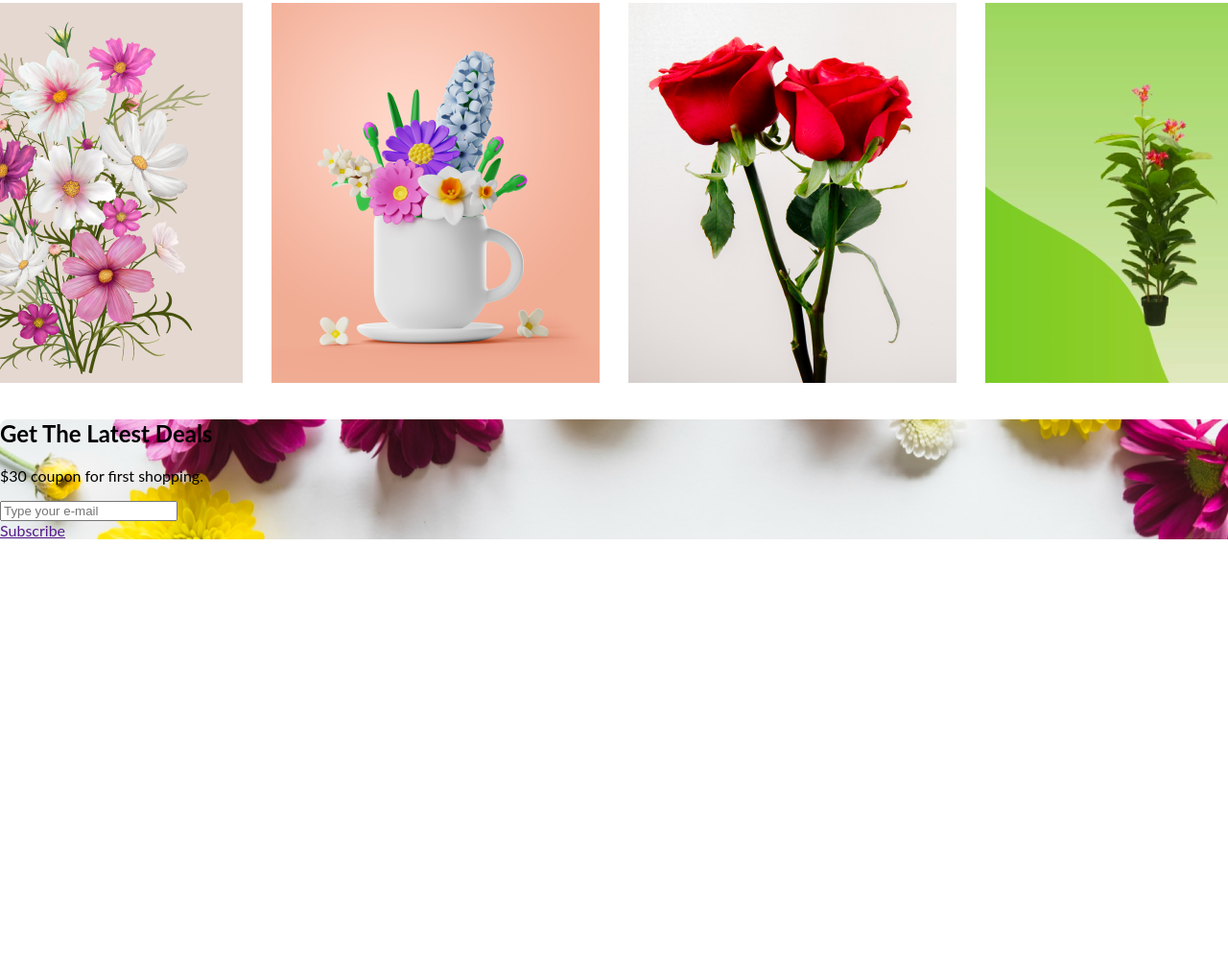
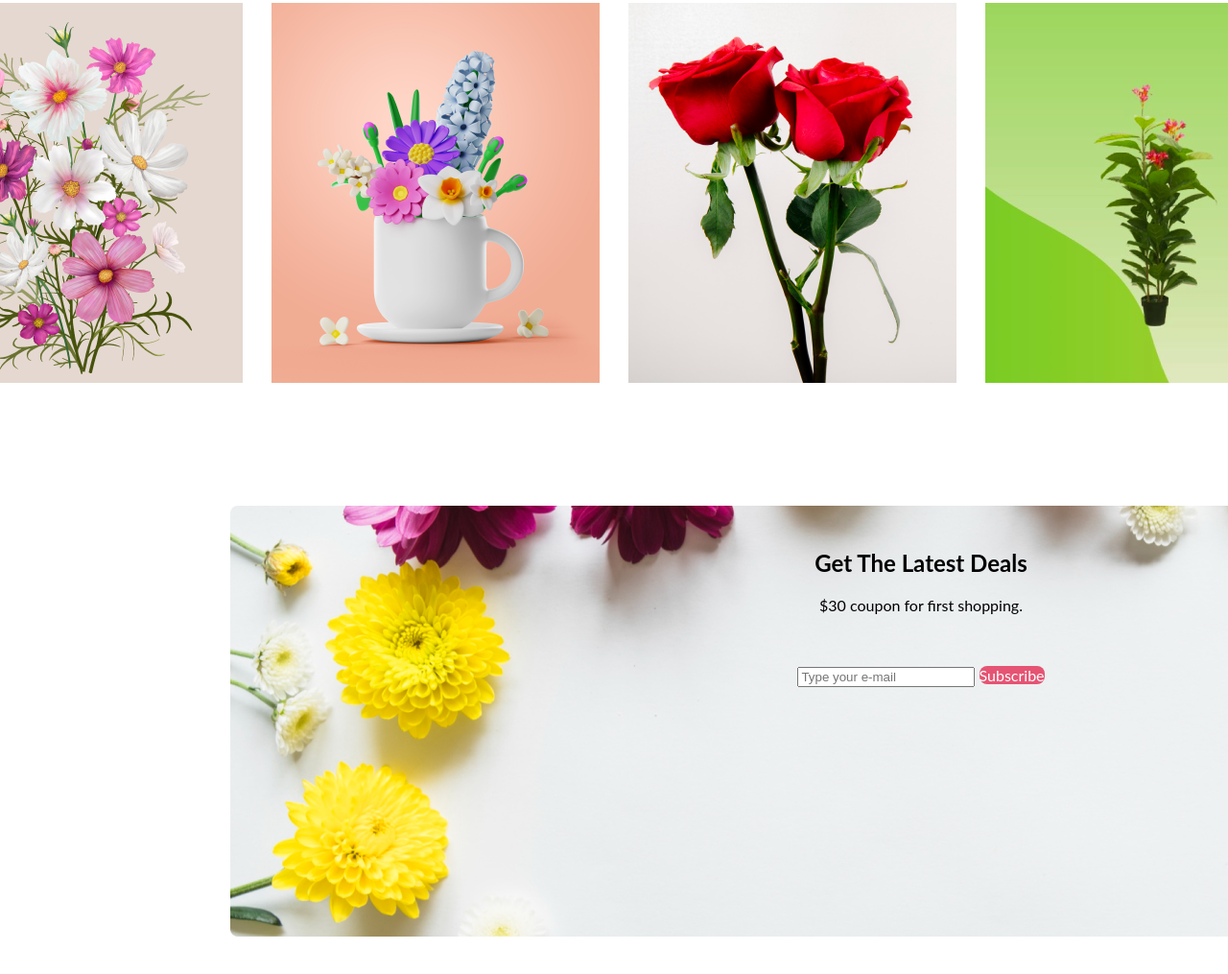
Before and after one commit to Saddam2005/assignment-projects, a plain HTML site: page index.html in a window 1280 px wide. Shown: the part 2962-3977 px from the top of the page at 96% size. Before the commit the page ends 3524 px from the top, so only its background shows below. Drawn offline with Linux system fonts and the light colour scheme.

Commit message:
button added

```diff
--- a/index.html
+++ b/index.html
@@ -141,12 +141,13 @@
             </p>
 
         </div>
-        <div class="submit-button">
+        <div class="submit-button ">
             <form action="">
                 <input type="text" id="fname" name="firstname" placeholder="Type your e-mail">
+                <a class="subscribe-button" href="">Subscribe</a>
 
             </form>
-            <a class="subscribe-button" href="">Subscribe</a>
+
 
         </div>
     </div>
--- a/style.css
+++ b/style.css
@@ -187,4 +187,28 @@ span{
 }
 .last-container{
     background-image: url("./Flower\ Asset/Rectangle 9.jpg");
+    background-repeat: no-repeat;
+    width: 1920px;
+    height: 669px;
+    background-position: center;
+    position: relative;
+
 }
+.container-text{
+    text-align: center;
+    width: 1170px;
+    margin: auto;
+    padding-top: 7%;
+    margin-block-end: 0%;
+}
+.submit-button {
+    text-align: center;
+    justify-content: center;
+    padding-top: 2%;}
+
+    .subscribe-button{
+        border-radius: 8px;
+        background: #E55473;
+        text-decoration: none;
+        color: white;
+    }
```
